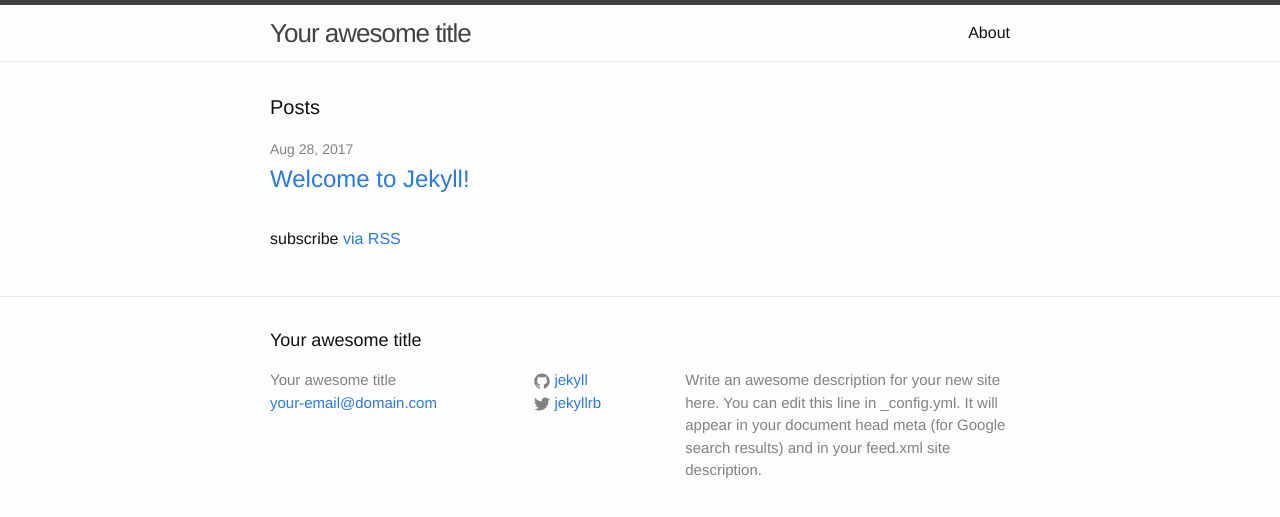
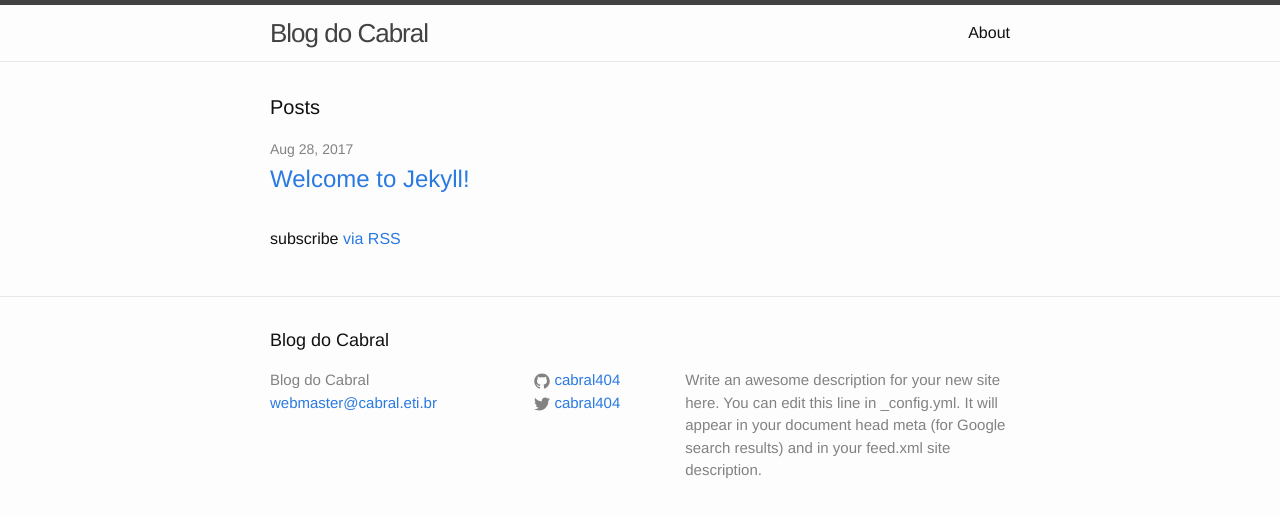
Before and after one commit to cabral404/cabral404.github.io, a Jekyll site: the page built from index.html, in a window 1280 px wide. Shown: the top 517 px of the page. Built offline with Jekyll 4.4.1, drawn with Linux system fonts in a browser that asks for light colours.

Commit message:
Changes config

```diff
--- a/_config.yml
+++ b/_config.yml
@@ -6,16 +6,16 @@
 # 'jekyll serve'. If you change this file, please restart the server process.
 
 # Site settings
-title: Your awesome title
-email: your-email@domain.com
+title: Blog do Cabral
+email: webmaster@cabral.eti.br
 description: > # this means to ignore newlines until "baseurl:"
   Write an awesome description for your new site here. You can edit this
   line in _config.yml. It will appear in your document head meta (for
   Google search results) and in your feed.xml site description.
 baseurl: "" # the subpath of your site, e.g. /blog
 url: "http://yourdomain.com" # the base hostname & protocol for your site
-twitter_username: jekyllrb
-github_username:  jekyll
+twitter_username: cabral404
+github_username:  cabral404
 
 # Build settings
 markdown: kramdown
```
